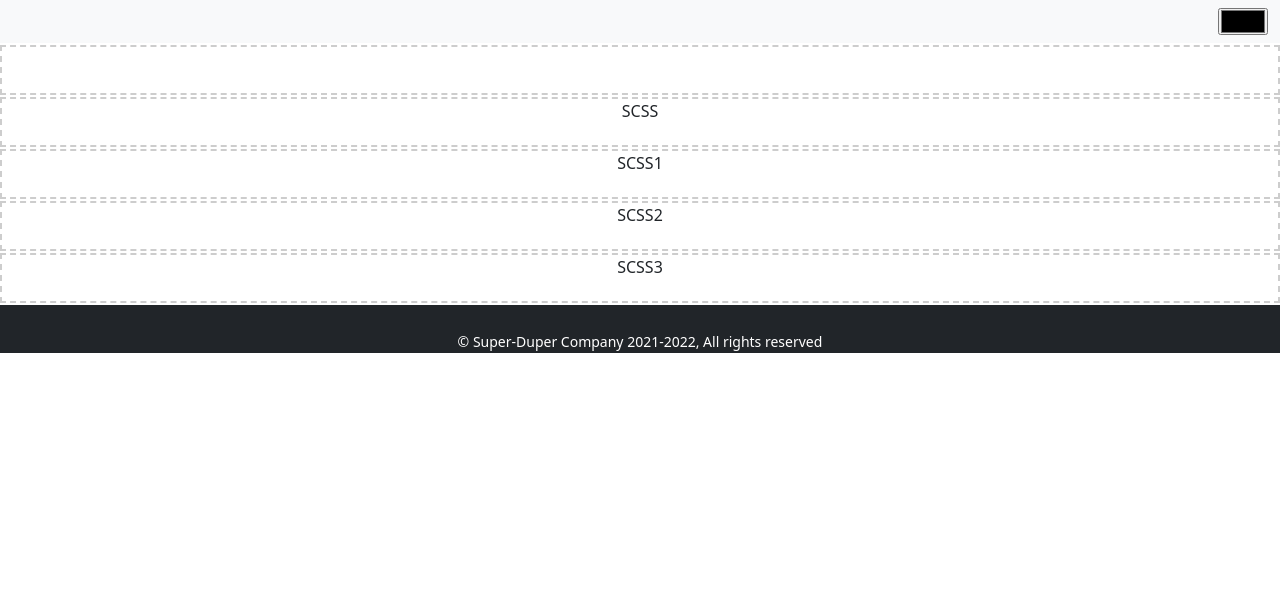
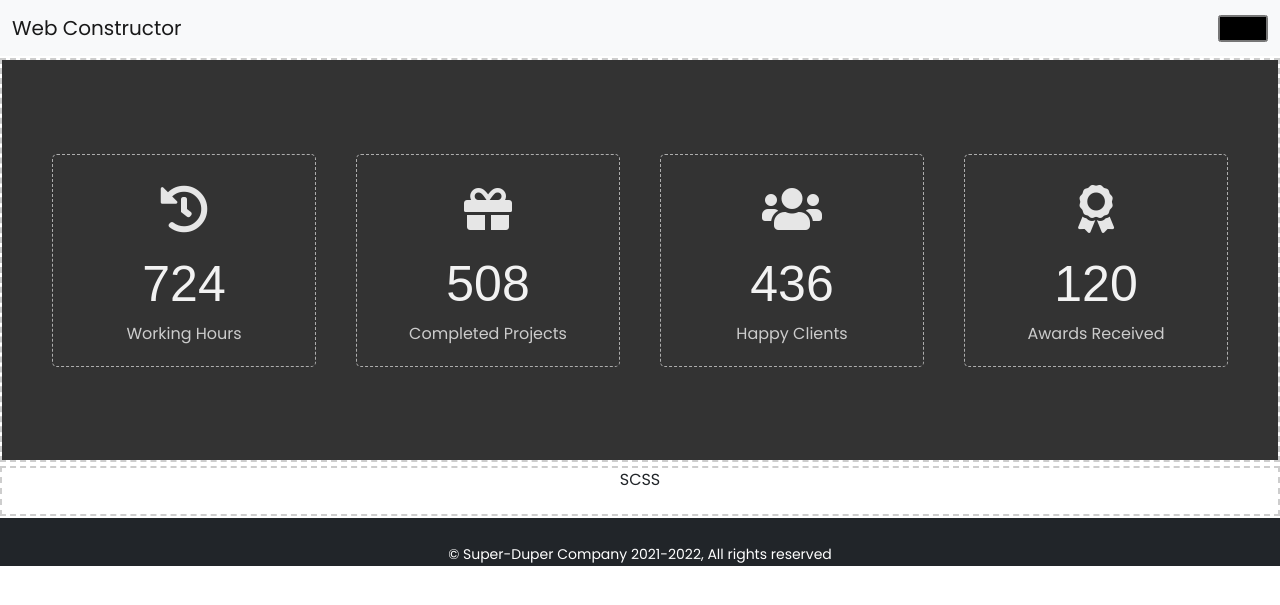
Before and after one commit to yevheniiskakun/web_constructor, a Django app: page / in a window 1280 px wide. Shown: the top 605 px of the page. Run offline with Django 4.2, Linux system fonts and the light colour scheme; some libraries are stand-ins or nearby versions.

Commit message:
Added first module with jquery counter

```diff
--- /dev/null
+++ b/web_constructor/static/css/black_jquery_counter.css
@@ -0,0 +1,95 @@
+@import url('https://fonts.googleapis.com/css2?family=Poppins:wght@200;300;400;500;600;700&display=swap');
+*{
+  margin: 0;
+  padding: 0;
+  box-sizing: border-box;
+  font-family: 'Poppins', sans-serif;
+}
+
+.wrapper{
+  padding: 20px 50px;
+}
+.wrapper .title{
+  font-size: 40px;
+  font-weight: 600;
+  margin-bottom: 10px;
+}
+.wrapper p{
+  text-align: justify;
+  padding-bottom: 20px;
+}
+.counter-up{
+  min-height: 50vh;
+  background-size: cover;
+  background-attachment: fixed;
+  padding: 0 50px;
+  position: relative;
+  display: flex;
+  align-items: center;
+  margin: 0px;
+}
+.counter-up::before{
+  position: absolute;
+  content: "";
+  top: 0;
+  left: 0;
+  height: 100%;
+  width: 100%;
+  background: rgba(0,0,0,0.8);
+}
+.counter-up .content{
+  z-index: 1;
+  position: relative;
+  display: flex;
+  width: 100%;
+  height: 100%;
+  flex-wrap: wrap;
+  align-items: center;
+  justify-content: space-between;
+}
+.counter-up .content .content_box{
+  border: 1px dashed rgba(255,255,255,0.6);
+  width: calc(25% - 30px);
+  border-radius: 5px;
+  display: flex;
+  align-items: center;
+  justify-content: space-evenly;
+  flex-direction: column;
+  padding: 20px;
+}
+.content .content_box .icon{
+  font-size: 48px;
+  color: #e6e6e6;
+}
+.content .content_box .counter{
+  font-size: 50px;
+  font-weight: 500;
+  color: #f2f2f2;
+  font-family: sans-serif;
+}
+.content .content_box .text{
+  font-weight: 400;
+  color: #ccc;
+}
+@media screen and (max-width: 1036px) {
+  .counter-up{
+    padding: 50px 50px 0 50px;
+  }
+  .counter-up .content .content_box{
+    width: calc(50% - 30px);
+    margin-bottom: 50px;
+  }
+}
+@media screen and (max-width: 580px) {
+  .counter-up .content .box{
+    width: 100%;
+  }
+}
+@media screen and (max-width: 500px) {
+  .wrapper{
+    padding: 20px;
+  }
+  .counter-up{
+    padding: 30px 20px 0 20px;
+  }
+}
--- a/web_constructor/static/css/triple_anim_counter.css
+++ /dev/null
@@ -1,29 +0,0 @@
-.counter{
-    text-align: center;
-}
-.counter-count{
-    font-size: 24px;
-    font-family: Georgia, 'Times New Roman', Times, serif;
-    background-color: #00b3e7;
-    border-radius: 50%;
-    -webkit-border-radius: 50%;
-    -moz-border-radius: 50%;
-    -ms-border-radius: 50%;
-    -o-border-radius: 50%;
-    position: relative;
-    color: white;
-    text-align: center;
-    line-height: 108px;
-    width: 108px;
-    height: 108px;
-    display: inline-block;
- }
-employees,.customer,.store,.order{
-    margin-top: 70px;
-    margin-bottom: 70px;
-}
-.employee-p,.customer-p,.store-p,.order-p{
-    font-size: 24px;
-    color: black;
-    line-height: 34px;
-}
--- /dev/null
+++ b/web_constructor/static/js/black_jquery_counter.js
@@ -0,0 +1,6 @@
+$(document).ready(function(){
+    $('.counter').counterUp({
+      delay: 20,
+      time: 6200
+    });
+  });
--- a/web_constructor/static/js/triple_anim_counter.js
+++ /dev/null
@@ -1,13 +0,0 @@
-// Require <script src="http://thetheme.io/thesaas/assets/js/page.min.js"></script>
-
-$('.counter-count').each(function (){
-        $(this).prop('Counter', 0).animate({
-            Counter: $(this).text()
-        }, {
-            duration: 5500,
-            easing: 'swing',
-            step: function (now){
-                $(this).text(Math.ceil(now));
-            }
-        });
-    });
--- /dev/null
+++ b/web_constructor/templates/modules/black_jquery_counter.html
@@ -0,0 +1,30 @@
+<div class="row" style="margin: 0px;">
+        <div class="box">
+            <div id="black_jquery_counter" class="draggable" draggable="true">
+              <div class="counter-up">
+                <div class="content">
+                  <div class="content_box">
+                    <div class="icon"><i class="fas fa-history"></i></div>
+                    <div class="counter">724</div>
+                    <div class="text">Working Hours</div>
+                  </div>
+                  <div class="content_box">
+                    <div class="icon"><i class="fas fa-gift"></i></div>
+                    <div class="counter">508</div>
+                    <div class="text">Completed Projects</div>
+                  </div>
+                  <div class="content_box">
+                    <div class="icon"><i class="fas fa-users"></i></div>
+                    <div class="counter">436</div>
+                    <div class="text">Happy Clients</div>
+                  </div>
+                  <div class="content_box">
+                    <div class="icon"><i class="fas fa-award"></i></div>
+                    <div class="counter">120</div>
+                    <div class="text">Awards Received</div>
+                  </div>
+                </div>
+              </div>
+            </div>
+    </div>
+</div>
--- a/web_constructor/templates/pages/base_index.html
+++ b/web_constructor/templates/pages/base_index.html
@@ -12,9 +12,12 @@
       <!-- CSS only -->
     <link rel="stylesheet" href="https://stackpath.bootstrapcdn.com/bootstrap/4.1.0/css/bootstrap.min.css" integrity="sha384-9gVQ4dYFwwWSjIDZnLEWnxCjeSWFphJiwGPXr1jddIhOegiu1FwO5qRGvFXOdJZ4" crossorigin="anonymous">
     <link href="https://cdn.jsdelivr.net/npm/bootstrap@5.2.0-beta1/dist/css/bootstrap.min.css" rel="stylesheet" integrity="sha384-0evHe/X+R7YkIZDRvuzKMRqM+OrBnVFBL6DOitfPri4tjfHxaWutUpFmBp4vmVor" crossorigin="anonymous">
+    <link rel="stylesheet" href="https://cdnjs.cloudflare.com/ajax/libs/font-awesome/5.15.3/css/all.min.css"/>
 
-    <link rel="stylesheet" href="{% static '/css/triple_anim_counter.css' %}">
-
+    <link rel="stylesheet" href="{% static '/css/black_jquery_counter.css' %}">
+    <script src="https://cdnjs.cloudflare.com/ajax/libs/jquery/3.5.1/jquery.min.js"></script>
+    <script src="https://cdnjs.cloudflare.com/ajax/libs/waypoints/4.0.1/jquery.waypoints.min.js"></script>
+    <script src="https://cdnjs.cloudflare.com/ajax/libs/Counter-Up/1.0.0/jquery.counterup.min.js"></script>
   </head>
   <style>
 
@@ -23,17 +26,21 @@
   width: 100%;
   min-height: 50px;
   margin: 2px 0px 2px 0px;
+  padding: 0px;
 }
 
 .over {
   transform: scale(1.1, 1.1);
 }
+
+
   </style>
 
 <body>
 
 <nav class="navbar navbar-expand-lg navbar-light bg-light">
   <div class="container-fluid d-flex">
+          <a class="navbar-brand" href="#">Web Constructor</a>
           <input class="ml-auto" type="color" id='background_color_picker'>
     </div>
   </div>
@@ -70,6 +77,8 @@ color_picker.addEventListener('input', function() {  //
  // console.log(el.value);
  document.body.style.backgroundColor = color_picker.value
 });
+
+
 
 var btn = document.querySelector('.add');
 var remove = document.querySelector('.draggable');
@@ -143,10 +152,13 @@ function addNewItem() {
 }
 
 btn.addEventListener('click', addNewItem);
+
+
+
 </script>
 
 <!-- JavaScript Bundle with Popper -->
 <script src="https://cdn.jsdelivr.net/npm/bootstrap@5.2.0-beta1/dist/js/bootstrap.bundle.min.js" integrity="sha384-pprn3073KE6tl6bjs2QrFaJGz5/SUsLqktiwsUTF55Jfv3qYSDhgCecCxMW52nD2" crossorigin="anonymous"></script>
 
 
-<script src="{% static '/js/triple_anim_counter.js' %}" type="text/javascript"></script>
+<script src="{% static '/js/black_jquery_counter.js' %}" type="text/javascript"></script>
--- a/web_constructor/templates/pages/index.html
+++ b/web_constructor/templates/pages/index.html
@@ -5,22 +5,11 @@
 
 
 <div class="container-flex text-center">
-    <div class="row box">
-        <div id="counter">
-
+    {% include "modules/black_jquery_counter.html" %}
+    <div class="row" style="margin: 0px;">
+         <div class="box">
+            <div class="draggable" draggable="true">SCSS</div>
         </div>
-    </div>
-    <div class="row box">
-        <div class="draggable" draggable="true">SCSS</div>
-    </div>
-    <div class="row box">
-        <div class="draggable" draggable="true">SCSS1</div>
-    </div>
-    <div class="row box">
-        <div class="draggable" draggable="true">SCSS2</div>
-    </div>
-    <div class="row box">
-        <div class="draggable" draggable="true">SCSS3</div>
     </div>
 </div>
 
```
